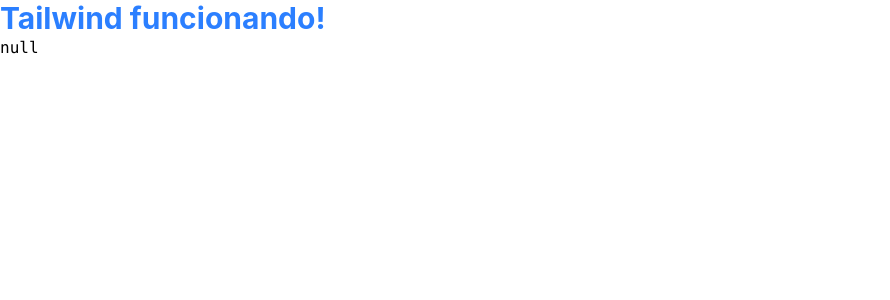
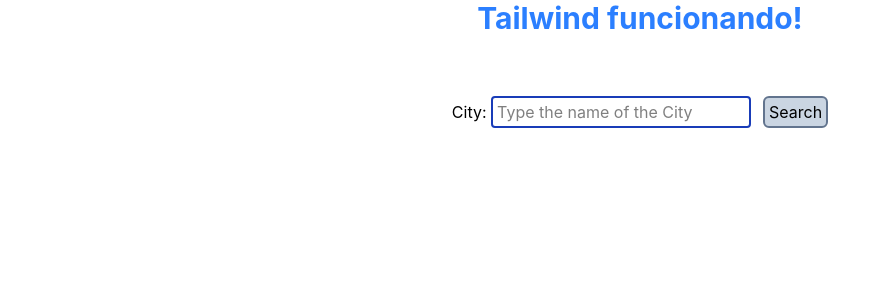
Before and after one commit to Brunapessoa/weather, a React (Vite) app: page / in a window 1280 px wide. Shown: the top 300 px of the page, without its empty margins (0-890 px from the left). Built offline with nearby package versions, Linux system fonts and the light colour scheme; no server answers.

Commit message:
searching cities

```diff
--- a/index.html
+++ b/index.html
@@ -1,13 +1,16 @@
 <!doctype html>
 <html lang="en">
+
 <head>
   <meta charset="UTF-8" />
   <link rel="icon" type="image/svg+xml" href="/favicon.svg" />
   <meta name="viewport" content="width=device-width, initial-scale=1.0" />
-    <title>weather</title>
+  <title>Weather</title>
 </head>
+
 <body>
   <div id="root"></div>
   <script type="module" src="/src/main.jsx"></script>
 </body>
+
 </html>
--- a/src/App.jsx
+++ b/src/App.jsx
@@ -1,4 +1,6 @@
 import { useEffect, useState } from "react"
+import CurrentWeather from "./components/CurrentWeather";
+import SearchBar from "./components/SearchBar";
 
 function App() {
 
@@ -38,10 +40,21 @@
 
   return (
     <>
-    <h1 className='text-3xl font-bold text-blue-500'>
+    <header>
+      <h1 className='w-fit m-auto text-3xl font-bold text-blue-500'>
       Tailwind funcionando!
       </h1>
-      <pre>{JSON.stringify(weather, null, 2)}</pre>
+    </header>
+    <main>
+      <SearchBar onSearch={(newCity) => {
+          setCity(newCity)
+          fetchWeather(newCity)
+      }} />
+      {/* <pre>{JSON.stringify(weather, null, 2)}</pre> */}
+      {weather && <CurrentWeather weather={weather} />}
+      {/* O weather && garante que o componente só renderiza quando os dados já chegaram. */}
+    </main>
+
 
     </>
 
--- a/src/components/CurrentWeather.jsx
+++ b/src/components/CurrentWeather.jsx
@@ -3,9 +3,16 @@
 
 
     return (
-        <div>
+        <div className="w-fit m-auto mt-15">
+            <div className="">
+            {weather.location.name}
+            </div>
+            <div className="p-10">
             {weather.current.temp_c}
+            </div>
+            <div className="p-10">
             {weather.current.condition.text}
+            </div>
         </div>
     )
 }
--- /dev/null
+++ b/src/components/SearchBar.jsx
@@ -0,0 +1,21 @@
+import { useState } from "react"
+
+function SearchBar({ onSearch }) {
+
+    const [search, setSearch] = useState('')
+
+    return(
+        <div className="w-fit m-auto mt-15">
+            <label htmlFor="">City: </label>
+            <input type="search" value={search} name="" id="" placeholder="Type the name of the City" className="border-2 border-blue-800 pl-1 pr-1 pt-0.5 pb-0.5 rounded-sm"
+            onChange={(e) => setSearch(e.target.value)}/>
+            <button type="submit" className="ml-3 bg-slate-300 border-2 border-slate-500 pl-1 pr-1 pt-0.5 pb-0.5 rounded-md"
+            onClick={() => {
+                if (search.trim()) onSearch(search)
+            }} >
+                Search</button>
+        </div>
+    )
+}
+
+export default SearchBar;
```
Lines whose indentation alone changed are shown as unchanged.
